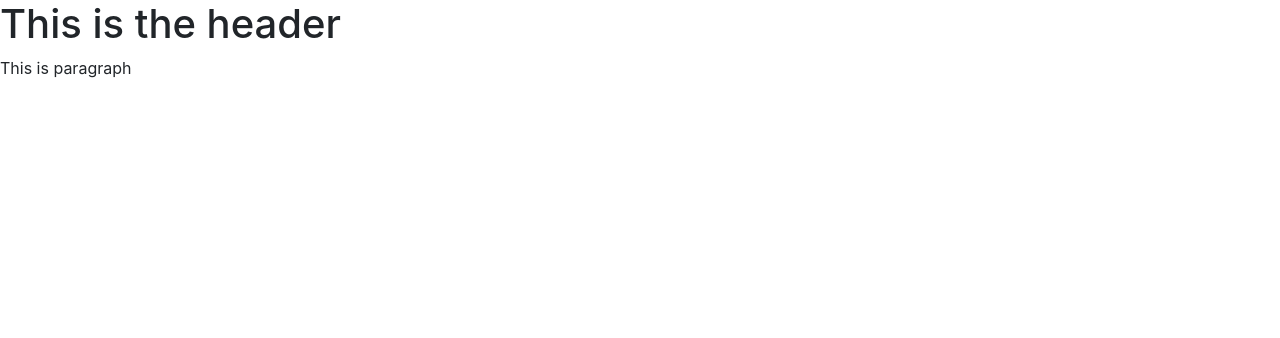
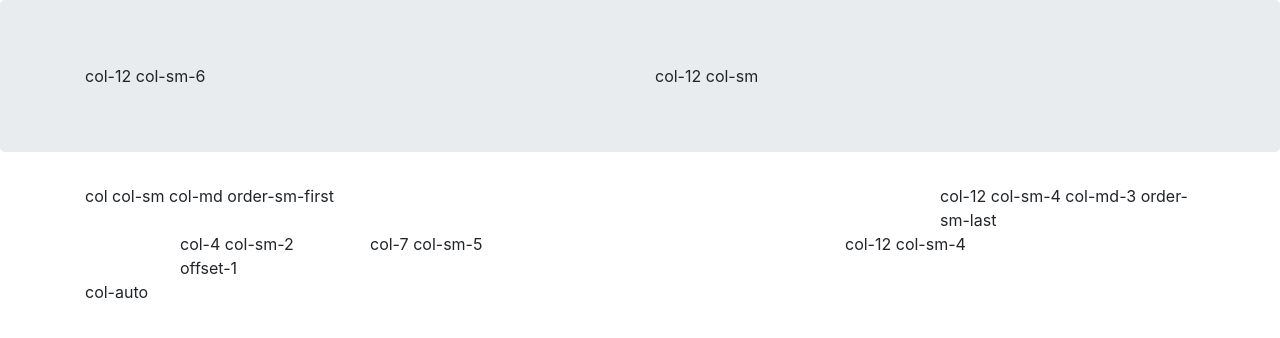
Before and after one commit to BichLien2706/git-test-01, a website: page index.html in a window 1280 px wide. Drawn offline with nearby package versions, Linux system fonts and the light colour scheme.

Commit message:
Bootstrap Grid Part 1

```diff
--- a/index.html
+++ b/index.html
@@ -8,9 +8,38 @@
     <link rel="stylesheet" href="node_modules/bootstrap/dist/css/bootstrap.min.css">
 </head>
 <body>
-    <h1>This is the header</h1>
-    <p>This is paragraph</p>
+    <header class="jumbotron">
+        <div class="container">
+            <div class="row">
+                <div class="col-12 col-sm-6"> col-12 col-sm-6 </div>
+                <div class="col-12 col-sm"> col-12 col-sm </div>
+            </div>
+        </div>
+    </header>
+    <section>
+        <div class="container">
+            <div class="row">
+                <div class="col-12 col-sm-4 col-md-3 order-sm-last"> col-12 col-sm-4 col-md-3 order-sm-last</div>
+                <div class="col col-sm col-md order-sm-first"> col col-sm col-md order-sm-first</div>
+            </div>
+        </div>
+    </section>
+    <footer>
+        <div class="container">
+            <div class="row">
+                <div class="col-4 offset-1 col-sm-2"> col-4 col-sm-2 offset-1 </div>
 
+
+                <div class="col-7 col-sm-5"> col-7 col-sm-5 </div>
+
+
+                <div class="col-12 col-sm-4"> col-12 col-sm-4 </div>
+
+
+                <div class="col-auto"> col-auto </div>
+            </div>
+        </div>
+    </footer>
 
 
 </body>
```
